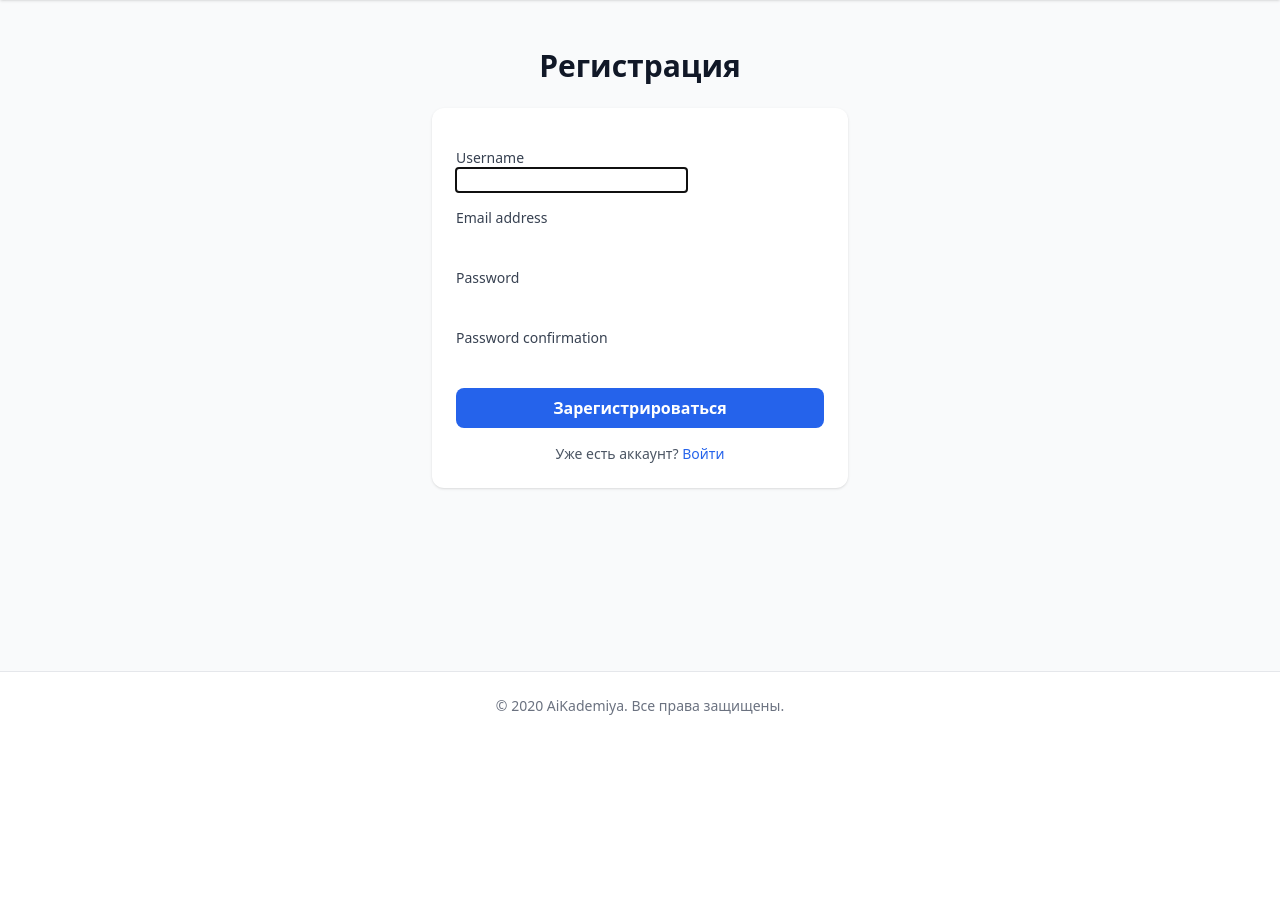
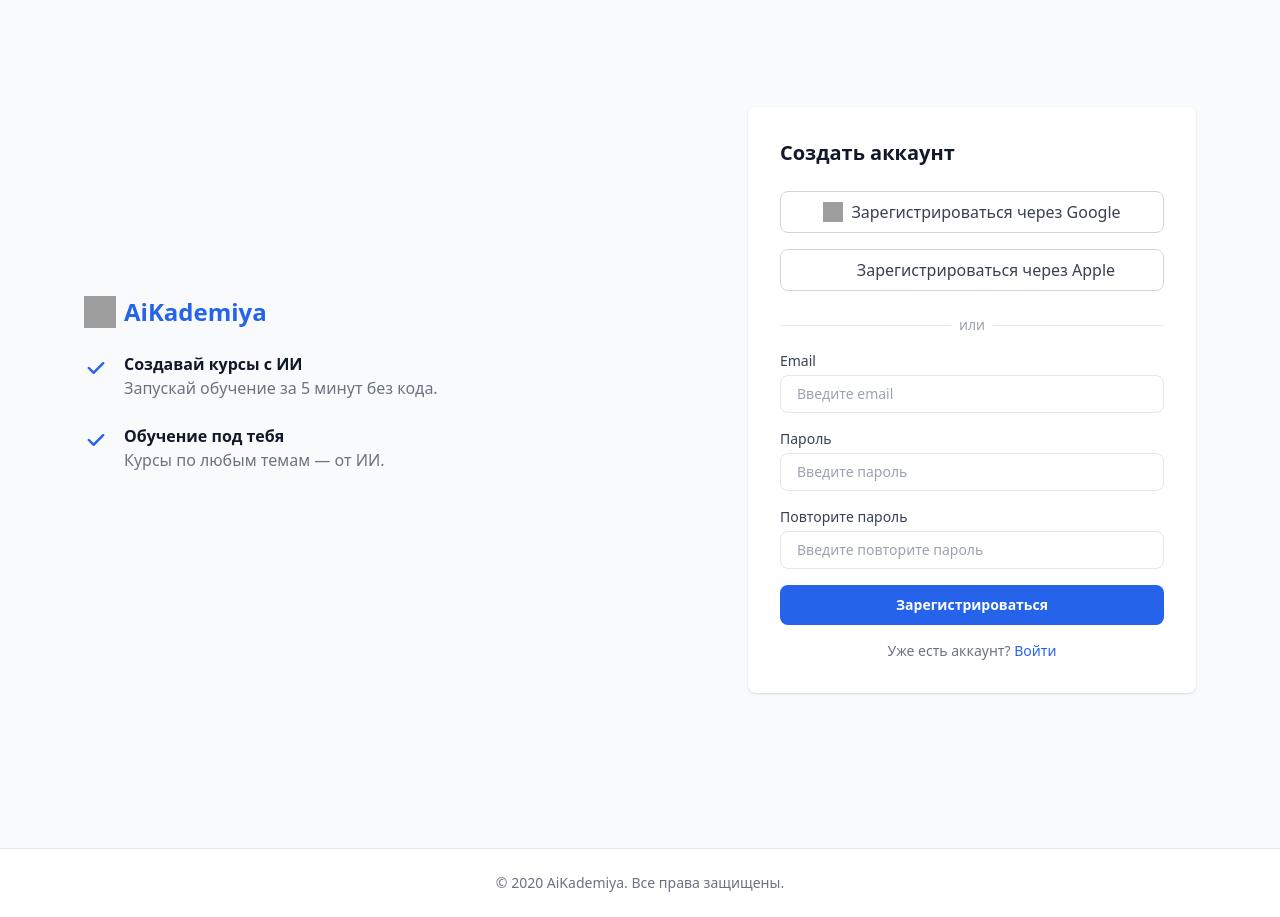
Before and after one commit to his-name-anton/AiKademiya, a Django app: template templates/registration/register.html in a window 1280 px wide. Shown: the part 60-977 px from the top of the page. Before the commit the page ends 775 px from the top, so only its background shows below. Run offline with Django 5.2, Linux system fonts and the light colour scheme; tables that the repository leaves empty hold one stand-in row (values such as "Sample post"); the template is opened without the code that fills it: values that come from a table or form of the project are taken from there, most other values are stand-ins (such as "Sample title", 1, 10 or a date in 2020); some libraries are stand-ins or nearby versions; grey boxes are pictures that could not be loaded.

Commit message:
email for reg and auth

```diff
--- a/aikademiya/aikademiya/settings.py
+++ b/aikademiya/aikademiya/settings.py
@@ -129,7 +129,7 @@ STATICFILES_DIRS = [BASE_DIR.parent / "static"]
 DEFAULT_AUTO_FIELD = "django.db.models.BigAutoField"
 
 # Custom user model
-AUTH_USER_MODEL = "core.User"
+AUTH_USER_MODEL = 'core.User'
 
 # Email configuration
 EMAIL_BACKEND = "django.core.mail.backends.smtp.EmailBackend"
--- a/aikademiya/core/forms.py
+++ b/aikademiya/core/forms.py
@@ -4,6 +4,10 @@ from django.contrib.auth.forms import UserCreationForm
 
 
 class CustomUserCreationForm(UserCreationForm):
-    class Meta(UserCreationForm.Meta):
+    email = forms.EmailField(label="Email", required=True)
+    password1 = forms.CharField(label="Пароль", widget=forms.PasswordInput)
+    password2 = forms.CharField(label="Повторите пароль", widget=forms.PasswordInput)
+
+    class Meta:
         model = get_user_model()
-        fields = ("username", "email")
+        fields = ("email",)
--- a/aikademiya/core/models.py
+++ b/aikademiya/core/models.py
@@ -1,5 +1,5 @@
+from django.contrib.auth.models import AbstractUser
 from django.db import models
-from django.contrib.auth.models import AbstractUser
 
 class TimeStampedModel(models.Model):
     created_at = models.DateTimeField(auto_now_add=True)
@@ -8,12 +8,23 @@ class TimeStampedModel(models.Model):
     class Meta:
         abstract = True
 
+
 class User(AbstractUser):
+    username = None  # Удаляем username
+    email = models.EmailField(unique=True)
+
     ROLE_CHOICES = [
         ('student', 'Student'),
         ('admin', 'Admin'),
     ]
     role = models.CharField(max_length=20, choices=ROLE_CHOICES, default='student')
+
+    USERNAME_FIELD = 'email'
+    REQUIRED_FIELDS = []
+
+    def __str__(self):
+        return self.email
+
 
 class Course(TimeStampedModel):
     LEVEL_CHOICES = [
--- a/templates/registration/register.html
+++ b/templates/registration/register.html
@@ -1,30 +1,87 @@
 {% extends "base.html" %}
 {% block content %}
-<div class="max-w-md mx-auto px-4 py-12">
-    <h1 class="text-3xl font-bold text-center text-gray-900 mb-6">Регистрация</h1>
+<section class="bg-gray-50 dark:bg-gray-900 min-h-screen flex items-center justify-center px-6 py-8">
+  <div class="w-full max-w-screen-xl flex flex-col md:flex-row items-center justify-center gap-12">
 
-    <div class="bg-white shadow rounded-xl p-6">
+    <!-- Левая колонка -->
+    <div class="hidden md:block w-full md:w-1/2">
+      <div class="mb-8">
+        <a href="/" class="flex items-center text-2xl font-bold text-blue-600 mb-6">
+          <img src="https://flowbite.s3.amazonaws.com/blocks/marketing-ui/logo.svg" class="w-8 h-8 mr-2" alt="logo">
+          AiKademiya
+        </a>
+        <ul class="space-y-6">
+          <li>
+            <div class="flex items-start space-x-4">
+              <svg class="w-6 h-6 text-blue-600 mt-1" fill="currentColor" viewBox="0 0 20 20"><path fill-rule="evenodd" d="M16.707 5.293a1 1 0 01.083 1.32l-.083.094-8 8a1 1 0 01-1.32.083l-.094-.083-4-4a1 1 0 011.32-1.497l.094.083L8 12.584l7.293-7.291a1 1 0 011.414 0z" clip-rule="evenodd"/></svg>
+              <div>
+                <h3 class="font-semibold text-gray-900 dark:text-white">Создавай курсы с ИИ</h3>
+                <p class="text-gray-500 dark:text-gray-400">Запускай обучение за 5 минут без кода.</p>
+              </div>
+            </div>
+          </li>
+          <li>
+            <div class="flex items-start space-x-4">
+              <svg class="w-6 h-6 text-blue-600 mt-1" fill="currentColor" viewBox="0 0 20 20"><path fill-rule="evenodd" d="M16.707 5.293a1 1 0 01.083 1.32l-.083.094-8 8a1 1 0 01-1.32.083l-.094-.083-4-4a1 1 0 011.32-1.497l.094.083L8 12.584l7.293-7.291a1 1 0 011.414 0z" clip-rule="evenodd"/></svg>
+              <div>
+                <h3 class="font-semibold text-gray-900 dark:text-white">Обучение под тебя</h3>
+                <p class="text-gray-500 dark:text-gray-400">Курсы по любым темам — от ИИ.</p>
+              </div>
+            </div>
+          </li>
+        </ul>
+      </div>
+    </div>
+
+    <!-- Правая колонка: форма -->
+    <div class="w-full md:w-1/2 max-w-md bg-white rounded-lg shadow p-6 md:p-8 dark:bg-gray-800 dark:border dark:border-gray-700">
+      <h1 class="text-xl font-bold text-gray-900 dark:text-white mb-6">Создать аккаунт</h1>
+
+      <div class="space-y-4 mb-6">
+        <a href="" class="w-full flex items-center justify-center border border-gray-300 rounded-lg px-4 py-2 text-gray-700 hover:bg-gray-100">
+          <img class="w-5 h-5 mr-2" src="https://www.svgrepo.com/show/475656/google-color.svg" alt="Google"> Зарегистрироваться через Google
+        </a>
+        <button class="w-full flex items-center justify-center border border-gray-300 rounded-lg px-4 py-2 text-gray-700 hover:bg-gray-100">
+          <svg class="w-5 h-5 mr-2" fill="currentColor" viewBox="0 0 20 20">...SVG Apple...</svg>
+          Зарегистрироваться через Apple
+        </button>
+      </div>
+
+      <div class="flex items-center mb-4">
+        <hr class="flex-grow border-gray-200" />
+        <span class="mx-2 text-sm text-gray-400">или</span>
+        <hr class="flex-grow border-gray-200" />
+      </div>
+
       <form method="post" class="space-y-4">
         {% csrf_token %}
         {% for field in form %}
           <div>
-                    <label for="{{ field.id_for_label }}" class="block text-sm font-medium text-gray-700">{{ field.label }}</label>
-                    {{ field }}
+            <label for="{{ field.id_for_label }}" class="block mb-1 text-sm font-medium text-gray-700 dark:text-white">
+              {{ field.label }}
+            </label>
+            <input
+              type="{{ field.field.widget.input_type }}"
+              name="{{ field.name }}"
+              id="{{ field.id_for_label }}"
+              value="{{ field.value|default:'' }}"
+              class="w-full px-4 py-2 border rounded-lg text-sm focus:outline-none focus:ring-2 focus:ring-blue-500"
+              placeholder="Введите {{ field.label|lower }}"
+            >
             {% if field.errors %}
               <p class="text-sm text-red-600 mt-1">{{ field.errors|striptags }}</p>
             {% endif %}
           </div>
         {% endfor %}
 
-            <button type="submit" class="w-full bg-blue-600 hover:bg-blue-700 text-white font-semibold py-2 px-4 rounded-lg">
+        <button type="submit" class="w-full bg-blue-600 hover:bg-blue-700 text-white font-semibold py-2.5 rounded-lg text-sm">
           Зарегистрироваться
         </button>
+        <p class="text-sm text-center text-gray-500">
+          Уже есть аккаунт? <a href="{% url 'login' %}" class="text-blue-600 hover:underline">Войти</a>
+        </p>
       </form>
-
-        <p class="mt-4 text-sm text-center text-gray-600">
-            Уже есть аккаунт?
-            <a href="/login/" class="text-blue-600 hover:underline">Войти</a>
-        </p>
     </div>
   </div>
+</section>
 {% endblock %}
```
Also changed, not shown: aikademiya/core/admin.py (+25 -5 lines), tailwind.config.js (+19 -3 lines), static/img/illustration_reg.svg (added). Lines whose indentation alone changed are shown as unchanged.
